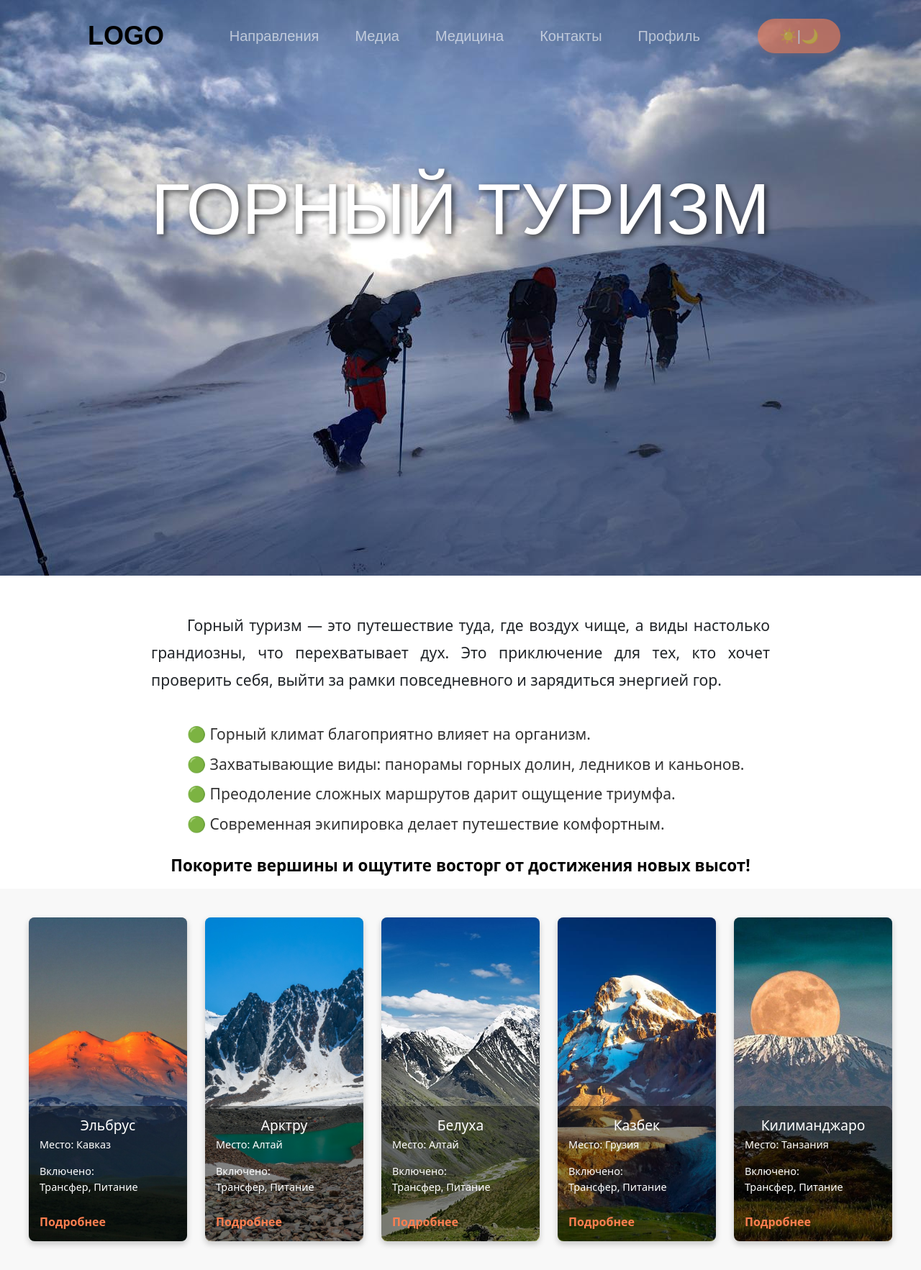
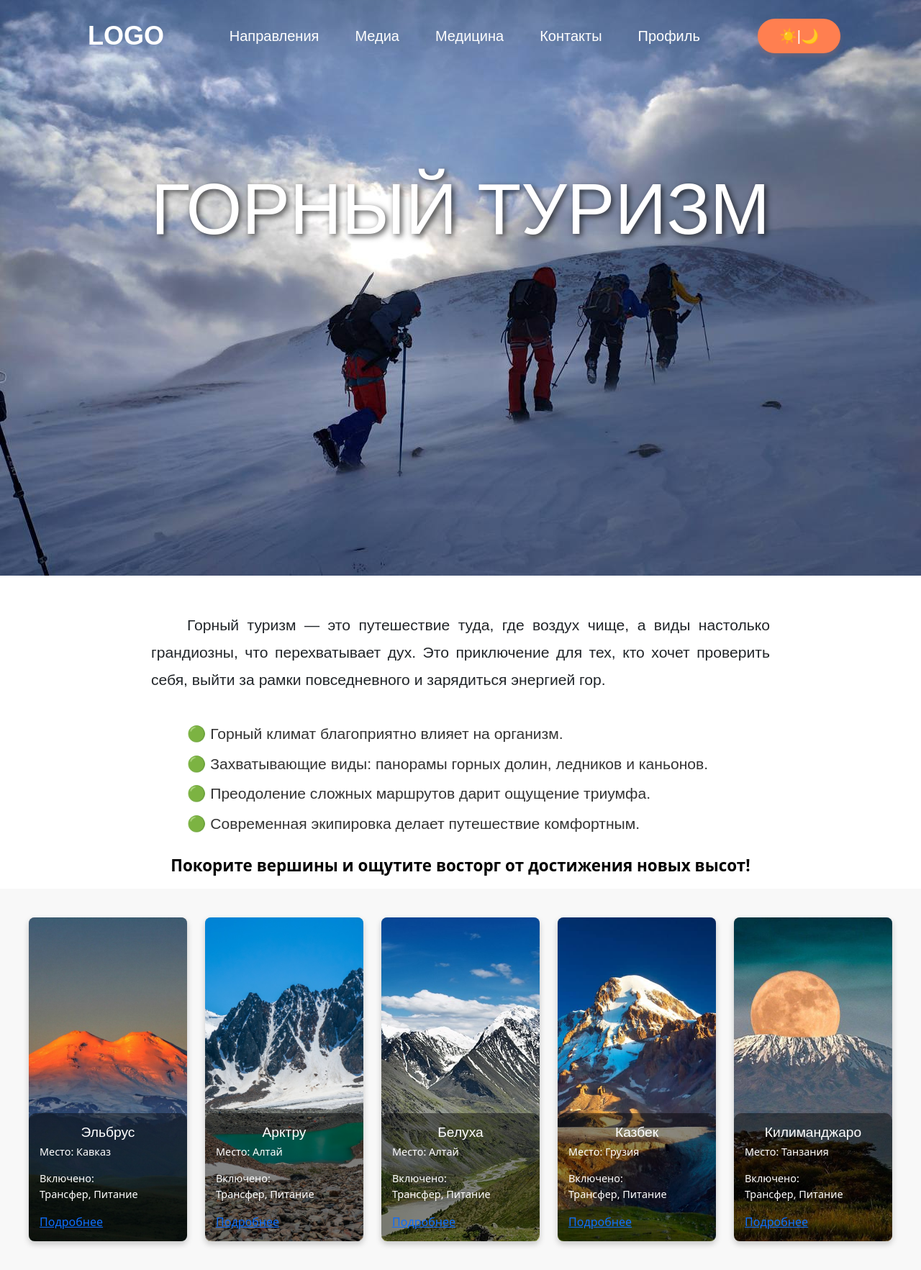
Before and after one commit to podbor16/WEB_Tourism, a Django app: page /mountain_tourism/ in a window 1280 px wide. Shown: the whole page at 72% size. Run offline with Django 5.2, Linux system fonts and the light colour scheme; some libraries are stand-ins or nearby versions; some web fonts are replaced.

Commit message:
Коралловая анимация, коррекция шрифтов, кликабельность карточек

```diff
--- a/web_tourism/static/css/header.css
+++ b/web_tourism/static/css/header.css
@@ -13,9 +13,9 @@ body {
 width: 100%;
 height: 100px;
 background-color: transparent;
-    font-family: 'Santello Regular', sans-serif; /* Переносим шрифт сюда */
-    line-height: 1.4; /* Если нужно, оставляем здесь */
-    color: #000; /* Цвет текста для navbar */
+font-family: 'Santello Regular', sans-serif;
+line-height: 1.4;
+color: #fff;
 font-size: 16px;
 }
 
@@ -44,15 +44,14 @@ body {
 .navbar-menu li a {
     font-size: 20px;
     display: inline-block;
-    color: #ffffff;
-    opacity: 0.6;
+    color: #ffffff; /* Белый цвет по умолчанию */
     text-decoration: none;
     padding: 10px;
-    transition: all 0.07s ease-in-out;
+    transition: color 0.3s ease-in-out;
 }
 
 .navbar-menu li a:hover {
-    opacity: 1;
+    color: #ff8559; /* Коралловый при наведении */
 }
 
 .navbar .dropdown-menu {
@@ -106,7 +105,7 @@ body {
 
 .navbar .callback:hover {
     transform: scale(1.04);
-    color: #fff;
+    color: #ff8559; /* Коралловый при наведении */
     box-shadow: 0 9px 9px rgba(255, 255, 255, 0.3);
 }
 
@@ -114,11 +113,18 @@ body {
 font-weight: 700;
 font-size: 36px;
 text-decoration: none;
-    color: #000;
+color: #ffffff; /* Белый цвет по умолчанию */
 margin-left: 40px;
+transition: color 0.3s ease-in-out;
 }
 
 .navbar .navbar-brand:hover {
-    color: coral;
-    transition: all 0.07s ease-in-out;
+    color: #ff8559; /* Коралловый при наведении */
 }
+
+@font-face {
+    font-family: "Santello Regular";
+    src: url("/static/fonts/SANTELLO.ttf") format("truetype");
+    font-style: normal;
+    font-weight: normal;
+}
--- a/web_tourism/static/css/start.css
+++ b/web_tourism/static/css/start.css
@@ -7,7 +7,13 @@
 body, html {
     width: 100%;
     height: 100%;
-    font-family: "Santello Regular";
+    font-family: "Manrope", sans-serif; /* Manrope для базового текста */
+    font-size: 16px;
+}
+
+/* Santello Regular для заголовков */
+h1, h2, h3, h4, h5, h6 {
+    font-family: "Santello Regular", sans-serif;
 }
 
 .tourism-section {
@@ -141,7 +154,7 @@ body, html {
     color: #ffffff;
 }
 
-.route-info a {
+.route-info .route-details { /* Изменяем класс для ссылки "Подробнее" */
     display: inline-block;
     margin-top: 10px;
     color: coral;
@@ -308,9 +314,10 @@ h1 {
     border-radius: 20px;
     padding: 30px;
     padding-bottom: 5px;
-    margin: 0px auto 0; /* Overlap slightly with the image */
+    margin: 0px auto 0;
     width: 75%;
     font-size: 1.2em;
+    font-family: "Manrope", sans-serif;
 }
 
 .tourism-description p {
@@ -511,3 +518,10 @@ h1 {
     font-style: normal;
     font-weight: normal;
 }
+
+@font-face {
+    font-family: "Manrope";
+    src: url("/static/fonts/Manrope.ttf") format("truetype");
+    font-style: normal;
+    font-weight: normal;
+}
```
Also changed, not shown: other parts of web_tourism/static/css/start.css (+21 -21 lines), web_tourism/static/js/start.js (+9 -3 lines). Lines whose indentation alone changed are shown as unchanged.
